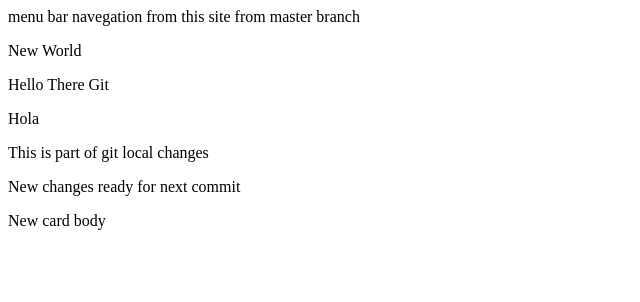
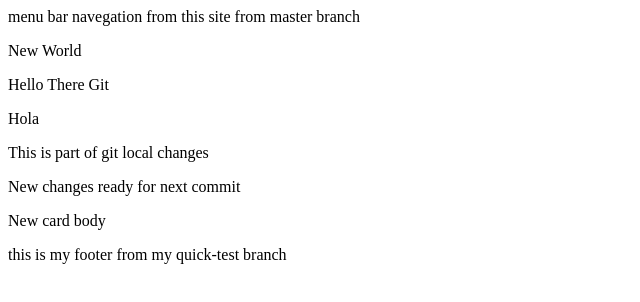
Before and after one commit to KeneDev/demo-repo, a plain HTML site: page index.html in a window 1280 px wide. Shown: the whole page, without its empty margins (0-640 px from the left). Drawn offline with Linux system fonts and the light colour scheme.

Commit message:
changes with paht quick-test

```diff
--- a/index.html
+++ b/index.html
@@ -25,8 +25,14 @@
     </div>
 
     <script>
+        $(object).select("");
         console.log("New changes from quick-test branch here");
     </script>
+    <div id="footer">
+            this is my footer from my quick-test branch
+
+    </div>
+
 </body>
 
 </html>
```
